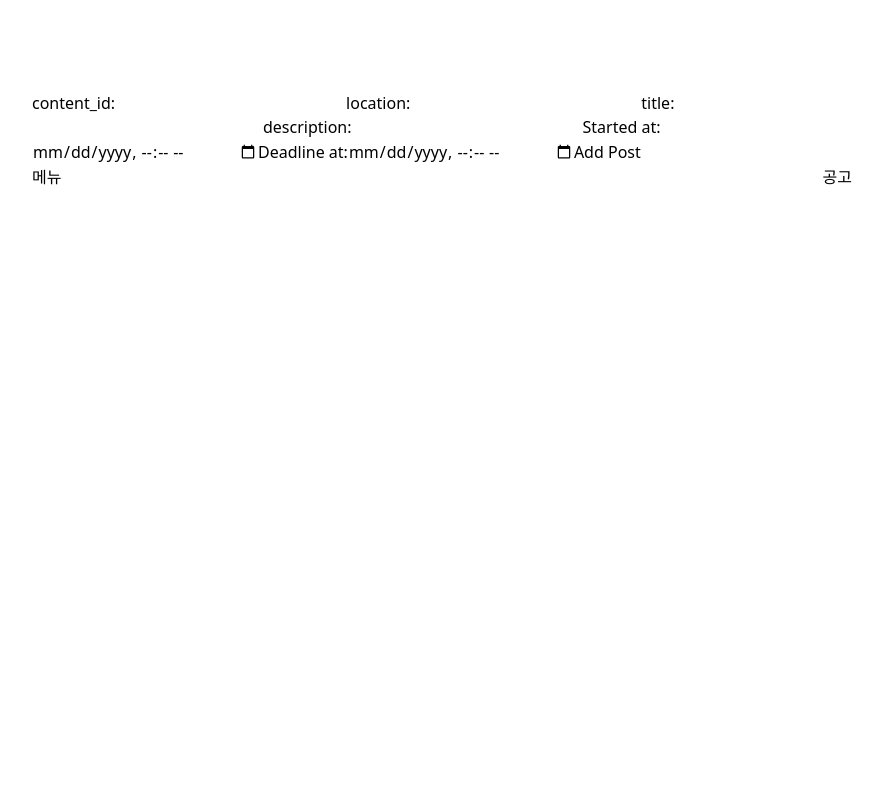
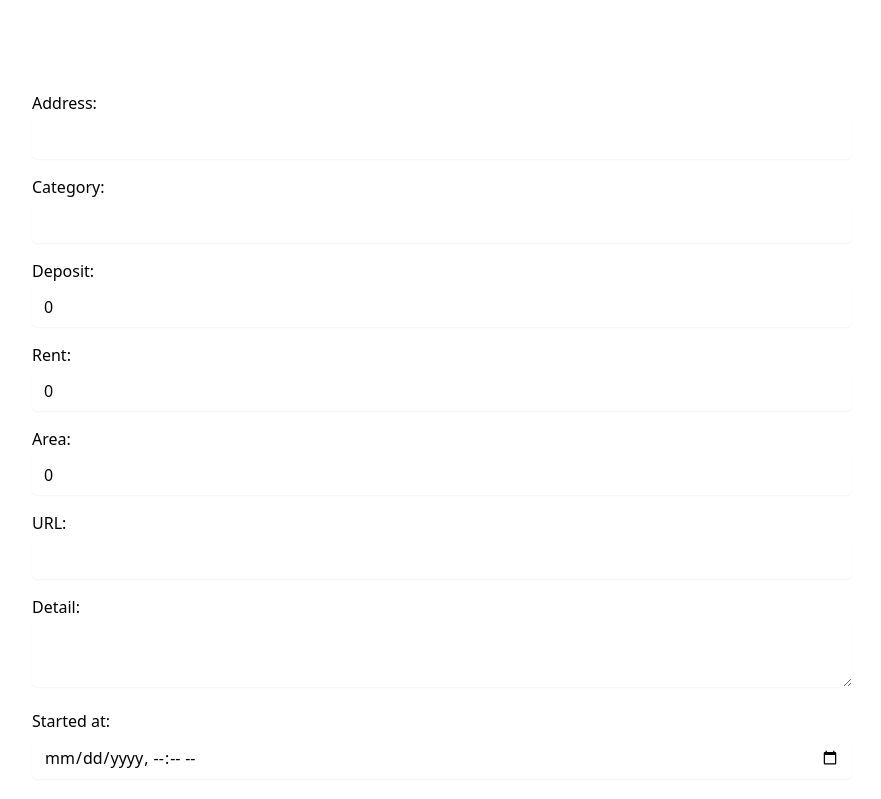
Before and after one commit to lee-insu/zip_pass_web, a Next.js app: page /post in a window 1280 px wide. Shown: the top 799 px of the page, without its empty margins (198-1079 px from the left). Built offline with nearby package versions, Linux system fonts and the light colour scheme; no server answers.

Commit message:
get info main_page

```diff
--- a/pages/auth.tsx
+++ b/pages/auth.tsx
@@ -2,18 +2,16 @@ import Link from "next/link";
 import React from "react";
 
 const Auth = () => {
-  const onLoginWithKakao = () => {
-    const redirectUri = `${location.origin}/callback/kakao`;
+  // const onLoginWithKakao = () => {
+  //   const redirectUri = `${location.origin}/callback/kakao`;
 
-    window.Kakao.Auth.authorize({
-      redirectUri,
-    });
-  };
+  //   window.Kakao.Auth.authorize({
+  //     redirectUri,
+  //   });
+  // };
 
   return (
-    <div>
-      <button onClick={onLoginWithKakao}>kakao login</button>
-    </div>
+    <div>{/* <button onClick={onLoginWithKakao}>kakao login</button> */}</div>
   );
 };
 
--- a/pages/detail/[id].tsx
+++ b/pages/detail/[id].tsx
@@ -10,7 +10,7 @@ const Detail = () => {
         <div className="my-9 space-y-0.5">
           <div className="text-xl font-bold">신청 기간</div>
           <div className="text-xl text-gray-600 font-medium">
-            03월 5일 ~ 03월 12일
+            03월 5일 00시 ~ 03월 12일 00시
           </div>
         </div>
         <div className="mb-9">
--- a/pages/index.tsx
+++ b/pages/index.tsx
@@ -3,12 +3,94 @@ import Head from "next/head";
 import Image from "next/image";
 import Link from "next/link";
 import styles from "../styles/Index.module.css";
+import {IndexInfo} from "@/types";
+import {getFirestore, collection, getDocs, Timestamp} from "firebase/firestore";
+import {app} from "@/service/firebase";
+import {useEffect, useState} from "react";
+
+const dateFormatter = (date: Date) => {
+  const dateType = new Date(date);
+  const month = dateType.getMonth() + 1;
+  const day = dateType.getDate();
+  return {
+    month: month,
+    day: day,
+  };
+};
+
+const getGuFormAddress = (address: string) => {
+  const guIndex = address.indexOf("구");
+  const seoulIndex = address.indexOf("서울시");
+
+  if (guIndex === -1) {
+    return null;
+  }
+
+  if (seoulIndex === -1) {
+    return address.substring(0, guIndex + 1);
+  }
+
+  return address.substring(seoulIndex, guIndex + 1);
+};
+
+const convertToMoneyFormat = (num: number): string => {
+  const quotient = Math.floor(num / 100000000);
+  const remainder = num % 100000000;
+
+  let result = "";
+
+  if (quotient > 0) {
+    result += `${quotient}억 `;
+  }
+
+  const tenThousandRemainder = Math.floor(remainder / 10000);
+
+  if (tenThousandRemainder > 0) {
+    result += `${tenThousandRemainder}만 `;
+  }
+
+  return result.trim();
+};
 
 export default function Home() {
+  const [posts, setPosts] = useState<IndexInfo[]>([]);
+
+  useEffect(() => {
+    const db = getFirestore(app);
+    const collectionRef = collection(db, "house_info");
+
+    const fetchData = async () => {
+      const querySnapshot = await getDocs(collectionRef);
+
+      const newPosts: IndexInfo[] = querySnapshot.docs.map((doc) => {
+        const data = doc.data();
+
+        const deadlineAt =
+          data.deadline_at instanceof Timestamp
+            ? data.deadline_at.toDate()
+            : new Date(data.deadline_at);
+
+        return {
+          id: doc.id,
+          deadline_at: data.deadline_at,
+          address: data.address,
+          category: data.category,
+          deposit: data.deposit,
+          rent: data.rent,
+          area: data.rent,
+        };
+      });
+
+      setPosts(newPosts);
+    };
+
+    fetchData();
+  }, []);
+
   return (
     <>
       <Head>
-        <title>Create Next App</title>
+        <title>집패스</title>
         <meta name="description" content="Generated by create next app" />
         <meta name="viewport" content="width=device-width, initial-scale=1" />
         <link rel="icon" href="/favicon.ico" />
@@ -21,26 +103,44 @@ export default function Home() {
               <div className="text-xl font-bold">공고 리스트</div>
             </div>
 
-            <ul className="space-y-4 h-full w-full">
-              <Link href={"detail/2"}>
-                <li className="rounded-xl border border-none bg-[#F2F4F6] h-160 flex items-center">
+            <ul className="space-y-5 h-full w-full">
+              {posts.map((post) => (
+                <li key={post.id}>
+                  <Link
+                    className="rounded-xl border border-none bg-[#F2F4F6] h-160 flex items-center"
+                    href={`detail/${post.id}`}
+                  >
                     <div className="rounded-lg w-24 h-32 bg-[#15AA2C] m-4 ">
                       <div className="flex flex-col justify-center items-center h-full">
                         <p className="font-semibold text-sm text-gray-200">
                           마감일
                         </p>
-                      <p className="font-semibold text-3xl text-white">3월</p>
-                      <p className="font-semibold text-3xl text-white">20일</p>
+                        <p className="font-semibold text-3xl text-white">
+                          {dateFormatter(post.deadline_at).month}월
+                        </p>
+                        <p className="font-semibold text-3xl text-white">
+                          {dateFormatter(post.deadline_at).day}일
+                        </p>
                       </div>
                     </div>
                     <div className="flex flex-col justify-start">
                       <p className="text-xl font-bold">당첨 확률</p>
-                    <p className="text-base">서울시 마포구 동교로 64-5</p>
-                    <p className="text-base">보증금 1억 2천</p>
-                    <p className="text-base">월세 15만원</p>
+                      <div className="pt-1.5">
+                        <p className="text-base">
+                          {getGuFormAddress(post.address)}
+                        </p>
+                        <p className="text-base">
+                          보증금 {convertToMoneyFormat(post.deposit)}원
+                        </p>
+                        <p className="text-base">
+                          월세 {convertToMoneyFormat(post.rent)}원
+                        </p>
+                        <p className="text-gray-500 text-sm">{post.category}</p>
                       </div>
+                    </div>
+                  </Link>
                 </li>
-              </Link>
+              ))}
             </ul>
           </div>
         </div>
--- a/pages/post.tsx
+++ b/pages/post.tsx
@@ -1,6 +1,4 @@
 import Head from "next/head";
-import Image from "next/image";
-import {Inter} from "next/font/google";
 import {getFirestore, collection, addDoc} from "firebase/firestore";
 import {useState} from "react";
 import {async} from "@firebase/util";
@@ -11,27 +9,27 @@ const collectionRef = collection(db, "house_info");
 
 export default function Home() {
   const [postData, setPostData] = useState({
-    content_id: "",
+    created_at: new Date(),
     started_at: "",
     deadline_at: "",
-    location: "",
-    title: "",
-    description: "",
-    img: "",
-    price: "",
-    announcement: "",
+    address: "",
+    category: "",
+    deposit: 0,
+    rent: 0,
+    area: 0,
     url: "",
-    case1: {},
-    case2: {},
+    detail: [],
   });
   const [startedAt, setStartedAt] = useState("");
   const [deadlineAt, setDeadlineAt] = useState("");
 
   const handleInputChange = (e: any) => {
     const {name, value} = e.target;
+
+    const newValue = name === "detail" ? value.split("\n") : value;
     setPostData((prevState) => ({
       ...prevState,
-      [name]: value,
+      [name]: newValue,
     }));
   };
 
@@ -49,21 +47,17 @@ export default function Home() {
 
   const handleAddPost = async () => {
     try {
-      const docRef = await addDoc(collectionRef, postData);
-      console.log("Document written with ID: ", docRef.id);
       setPostData({
-        content_id: "",
+        created_at: new Date(),
         started_at: "",
         deadline_at: "",
-        location: "",
-        title: "",
-        description: "",
-        img: "",
-        price: "",
-        announcement: "",
+        address: "",
+        category: "",
+        deposit: 0,
+        rent: 0,
+        area: 0,
         url: "",
-        case1: {},
-        case2: {},
+        detail: [],
       });
     } catch (e) {
       console.error("Error adding document: ", e);
@@ -78,53 +72,122 @@ export default function Home() {
         <meta name="viewport" content="width=device-width, initial-scale=1" />
         <link rel="icon" href="/favicon.ico" />
       </Head>
+      <div className="flex flex-col space-y-4">
         <div>
-        <label htmlFor="started_at">content_id:</label>
+          <label htmlFor="address" className="block font-medium mb-1">
+            Address:
+          </label>
           <input
             type="text"
-          name="content_id"
-          value={postData.content_id}
+            name="address"
+            value={postData.address}
             onChange={handleInputChange}
+            className="w-full border-gray-300 rounded-md shadow-sm py-2 px-3 focus:outline-none focus:ring-indigo-500 focus:border-indigo-500"
           />
-        <label htmlFor="started_at">location:</label>
+        </div>
+        <div>
+          <label htmlFor="category" className="block font-medium mb-1">
+            Category:
+          </label>
           <input
             type="text"
-          name="location"
-          value={postData.location}
+            name="category"
+            value={postData.category}
             onChange={handleInputChange}
+            className="w-full border-gray-300 rounded-md shadow-sm py-2 px-3 focus:outline-none focus:ring-indigo-500 focus:border-indigo-500"
           />
-        <label htmlFor="started_at">title:</label>
+        </div>
+        <div>
+          <label htmlFor="depoit" className="block font-medium mb-1">
+            Deposit:
+          </label>
           <input
             type="text"
-          name="title"
-          value={postData.title}
+            name="deposit"
+            value={postData.deposit}
             onChange={handleInputChange}
+            className="w-full border-gray-300 rounded-md shadow-sm py-2 px-3 focus:outline-none focus:ring-indigo-500 focus:border-indigo-500"
           />
-        <label htmlFor="started_at">description:</label>
+        </div>
+        <div>
+          <label htmlFor="rent" className="block font-medium mb-1">
+            Rent:
+          </label>
           <input
             type="text"
-          name="description"
-          value={postData.description}
+            name="rent"
+            value={postData.rent}
             onChange={handleInputChange}
+            className="w-full border-gray-300 rounded-md shadow-sm py-2 px-3 focus:outline-none focus:ring-indigo-500 focus:border-indigo-500"
           />
-        <label htmlFor="started_at">Started at:</label>
+        </div>
+        <div>
+          <label htmlFor="area" className="block font-medium mb-1">
+            Area:
+          </label>
+          <input
+            type="text"
+            name="area"
+            value={postData.area}
+            onChange={handleInputChange}
+            className="w-full border-gray-300 rounded-md shadow-sm py-2 px-3 focus:outline-none focus:ring-indigo-500 focus:border-indigo-500"
+          />
+        </div>
+        <div>
+          <label htmlFor="url" className="block font-medium mb-1">
+            URL:
+          </label>
+          <input
+            type="text"
+            name="url"
+            value={postData.url}
+            onChange={handleInputChange}
+            className="w-full border-gray-300 rounded-md shadow-sm py-2 px-3 focus:outline-none focus:ring-indigo-500 focus:border-indigo-500"
+          />
+        </div>
+        <div>
+          <label htmlFor="detail" className="block font-medium mb-1">
+            Detail:
+          </label>
+          <textarea
+            name="detail"
+            value={postData.detail.join("\n")}
+            onChange={handleInputChange}
+            className="w-full border-gray-300 rounded-md shadow-sm py-2 px-3 focus:outline-none focus:ring-indigo-500 focus:border-indigo-500"
+          ></textarea>
+        </div>
+        <div>
+          <label htmlFor="started_at" className="block font-medium mb-1">
+            Started at:
+          </label>
           <input
             type="datetime-local"
             id="started_at"
             name="started_at"
             value={startedAt}
             onChange={handleStartedAtChange}
+            className="w-full border-gray-300 rounded-md shadow-sm py-2 px-3 focus:outline-none focus:ring-indigo-500 focus:border-indigo-500"
           />
-        <label htmlFor="deadline_at">Deadline at:</label>
+        </div>
+        <div>
+          <label htmlFor="deadline_at" className="block font-medium mb-1">
+            Deadline at:
+          </label>
           <input
             type="datetime-local"
             id="deadline_at"
             name="deadline_at"
             value={deadlineAt}
             onChange={handleDeadlineAtChange}
+            className="w-full border-gray-300 rounded-md shadow-sm py-2 px-3 focus:outline-none focus:ring-indigo-500 focus:border-indigo-500"
           />
-
-        <button onClick={handleAddPost}>Add Post</button>
+        </div>
+        <button
+          onClick={handleAddPost}
+          className="bg-indigo-500 text-white py-2 px-4 rounded hover:bg-indigo-600 focus:outline-none focus:ring-2 focus:ring-indigo-600 focus:ring-opacity-50"
+        >
+          Add Post
+        </button>
       </div>
     </>
   );
```
Also changed, not shown: types.tsx (+6 -12 lines). Lines whose indentation alone changed are shown as unchanged.
